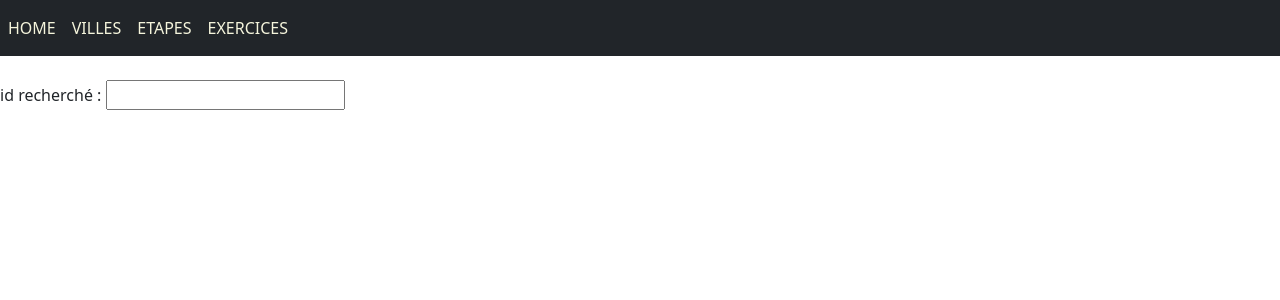
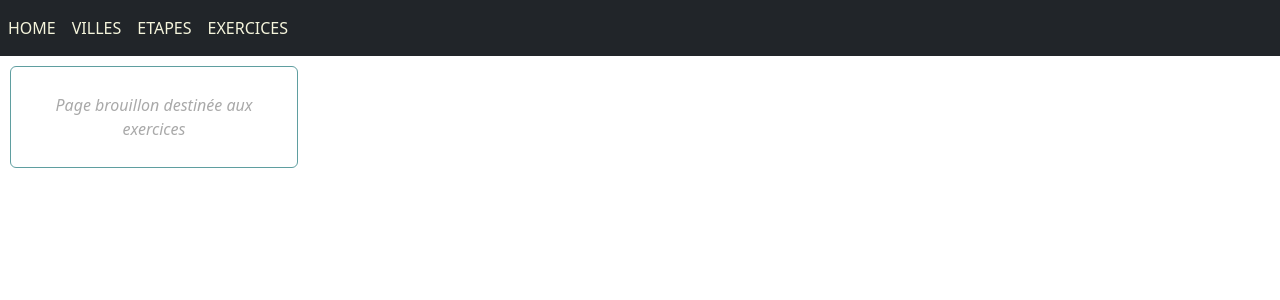
Before and after one commit to Smeagauthier/angularProjetGauthierRigaux, an Angular app: page /exercices in a window 1280 px wide. Shown: the top 300 px of the page. Built offline with nearby package versions, Linux system fonts and the light colour scheme.

Commit message:
Dépôt final du projet 27-12-2022

```diff
--- a/src/app/components/exercices/exercices.component.css
+++ b/src/app/components/exercices/exercices.component.css
@@ -0,0 +1,11 @@
+.card{
+  position: absolute;
+  margin-top: 10px;
+  margin-left: 10px;
+  width: 10%;
+  border: 1px solid cadetblue;
+  padding: 10px;
+  font-style: italic;
+  color:darkgrey;
+  text-align: center;
+}
--- a/src/app/components/exercices/exercices.component.html
+++ b/src/app/components/exercices/exercices.component.html
@@ -1,3 +1,8 @@
+<div class="card" style="width: 18rem;">
+  <div class="card-body">
+    <p class="card-text">Page brouillon destinée aux exercices</p>
+  </div>
+</div>
 <!--<br>
 <form #f=ngForm (ngSubmit)="rechParForm(f.value)">
   ID de la ville : <input type="text" ngModel name="numero">
@@ -79,7 +84,7 @@
   </form>
 </div> -->
 
-<br>
+<!--<br>
 <form #f3=ngForm (ngSubmit)="rechercheEtapeParID(f3.value)">
   id recherché :  <input type="text" ngModel name="idetape">
 </form>
@@ -125,43 +130,4 @@
       </div>
     </form>
   </div>
-</div>
-
-<br>
-<br>
-
-
-<ng-container *ngIf="villes">
-  c'est dans le container ng
-  <ng-container *ngIf="villes.length>0 else vide">
-    c'est dans le select
-    <select>
-      <option *ngFor="let v of villes">{{v.nom}}</option>
-    </select>
-  </ng-container>
-  <ng-template #vide>
-    Aucune ville dans cette liste
-  </ng-template>
-</ng-container>
-
-
-<!-- <div class="form-group" class="form-floating mb-3">
-      <input id="floatingVilleDep" placeholder="Ville de départ" type="text" class="form-control"
-             formControlName="villedepart" readonly
-             [ngClass]="{'is-invalid': submitted && etapeFormGroup.controls.villedepart.errors}">
-      <label for="floatingVilleDep">Ville de départ</label>
-
-      <ng-container *ngIf="villes">
-        <ng-container *ngIf="villes.length>0">
-      <select *ngFor="let v of villes">
-        <option selected></option>
-        <option *ngIf="villes.length>0">{{v.nom}}</option>
-      </select>
-        </ng-container>
-      </ng-container>
-      <div *ngIf="submitted && etapeFormGroup.controls.villedepart.errors" class="invalid-feedback">
-        <div *ngIf="etapeFormGroup.controls.villedepart.errors.required">
-          Ville de départ obligatoire
-        </div>
-      </div>
-    </div> -->
+</div>-->
--- a/src/app/components/newetape/newetape.component.ts
+++ b/src/app/components/newetape/newetape.component.ts
@@ -38,7 +38,6 @@ export class NewetapeComponent implements OnInit {
       {
         next: data => {
           this.villes = data.sort((a, b) => a.nom.localeCompare(b.nom));
-          //console.log(this.villes)
         }
       });
   }
@@ -47,25 +46,24 @@ export class NewetapeComponent implements OnInit {
   ngOnInit(): void {
     this.getVilles();
     this.etapeFormGroup = this.fb.group({
-      numero: ['',[Validators.required, Validators.pattern("^[0-9]*$")]],
-      description: ['',Validators.required],
+      numero: ['', [Validators.required, Validators.pattern("^[0-9]*$")]],
+      description: ['', Validators.required],
       dateetape: [formatDate(new Date(), 'yyyy-MM-dd', 'en'), Validators.required],
-      km: ['',[Validators.required, Validators.pattern("^[0-9]*$")]],
+      km: ['', [Validators.required, Validators.pattern("^[0-9]*$")]],
       villearrivee: this.fb.group({
         idville: [],
         nom: [],
         latitude: [],
         longitude: [],
         pays: [],
-      }, Validators.required)
+      })
     });
   }
 
   getSelectedVillearrivee($event: any) {
-    let selectedId=$event.target.value
+    let selectedId = $event.target.value
     console.log($event.target.value) //envoie la valeur dans l'input qui a changé dans l'event (ici ville.idville)
     let ville = this.villes?.find((v) => v.idville == selectedId)//on cherche l'élément v tel que l'idville de cet élément est égal à l'event
-    //console.log(ville)
     /*this.villearrivee?.get('idville')?.setValue(ville?.idville);
     this.villearrivee?.get('nom')?.setValue(ville?.nom);
     this.villearrivee?.get('latitude')?.setValue(ville?.latitude);
@@ -86,7 +84,13 @@ export class NewetapeComponent implements OnInit {
         this.et = data;
         this.newEtape.emit(data)
       },
-      error: err => alert(err.headers.get("error"))
+      error: err => {
+        if(this.villearrivee == null){
+          alert('Veuillez entrer une ville d\'arrivée');
+        } else {
+          alert(err.headers.get("error"));
+        }
+      }
     });
   }
 
```
